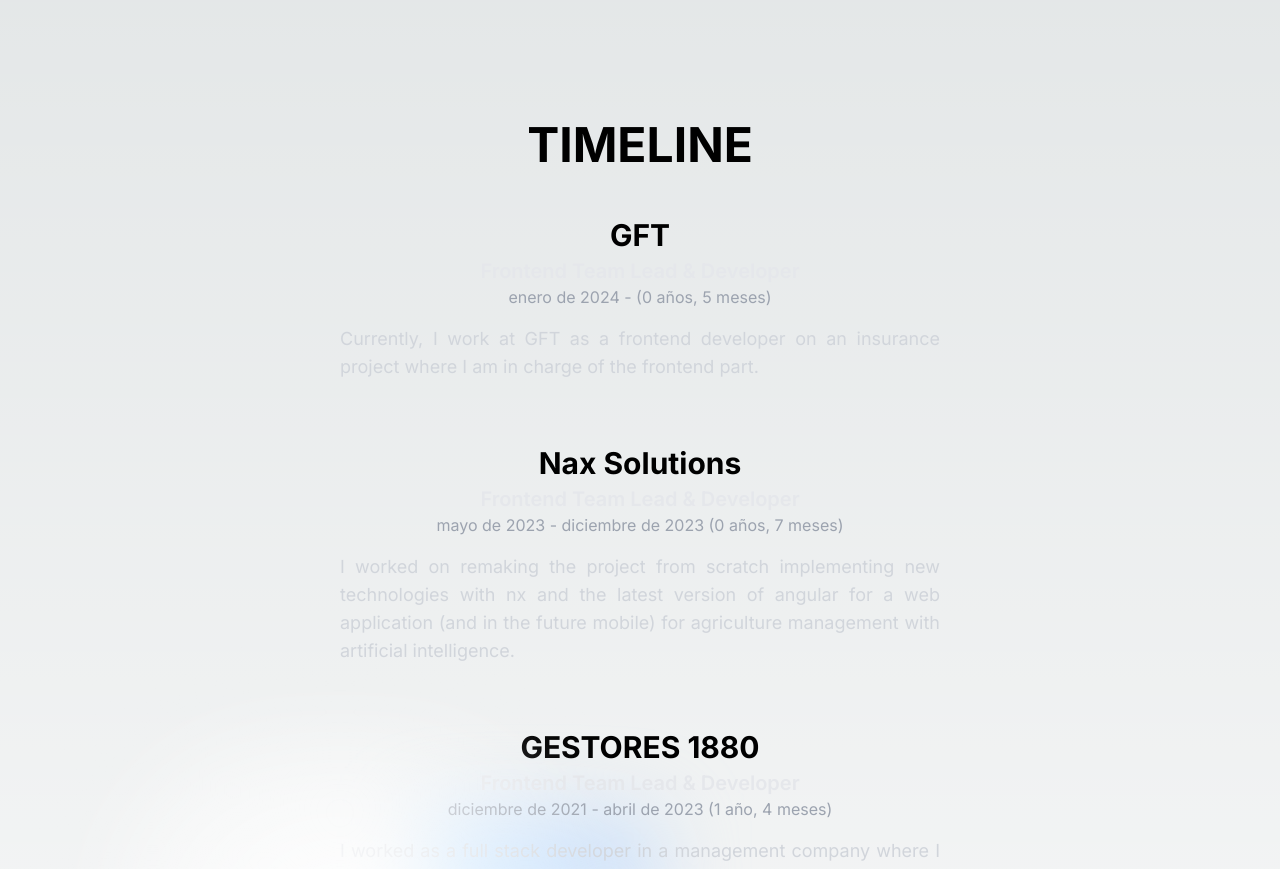
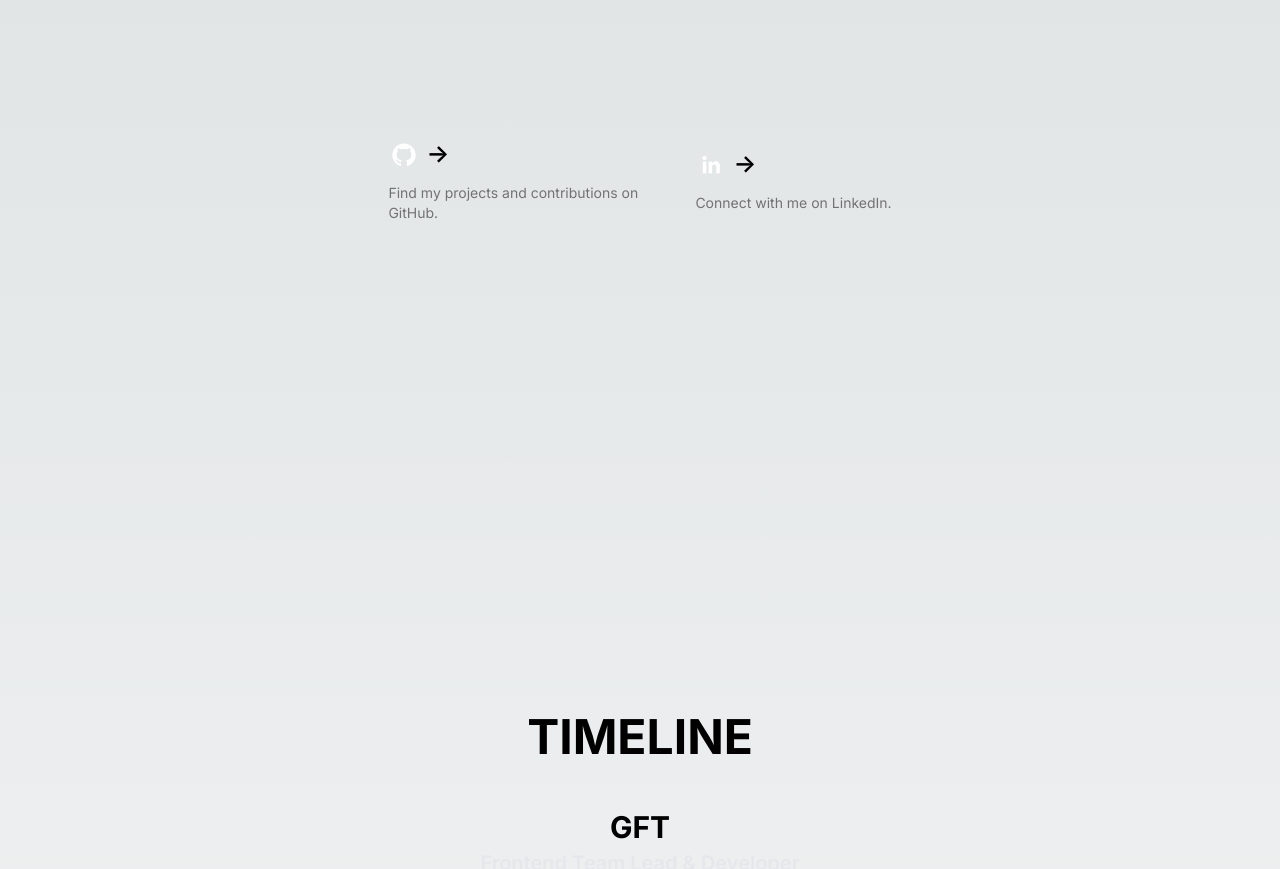
Before and after one commit to miguelmoya1/miguelmoya1, a Next.js app: page / in a window 1280 px wide. Shown: the part 900-1769 px from the top of the page. Built offline with nearby package versions, Linux system fonts and the light colour scheme; no server answers.

Commit message:
chore: add InterestLinks component and update LinkedIn and GitHub SVG components

```diff
--- a/app/components/interest-links.tsx
+++ b/app/components/interest-links.tsx
@@ -1,73 +1,50 @@
+import Github from './svg/github';
+import Linkedin from './svg/linkedin';
+
+type Link = {
+  icon?: any;
+  title?: string;
+  description: string;
+  href: string;
+};
+
+const links = [
+  {
+    icon: Github,
+    description: 'Find my projects and contributions on GitHub.',
+    href: 'https://github.com/miguelmoya1',
+  },
+  {
+    icon: Linkedin,
+    description: 'Connect with me on LinkedIn.',
+    href: 'https://www.linkedin.com/in/miguelmo/',
+  },
+];
+
 export default function InterestLinks() {
+  const prepareLinks = (link: Link, index: number) => {
     return (
-    <section>
-      <div className='mb-32 grid text-center lg:mb-0 lg:w-full lg:max-w-5xl lg:grid-cols-4 lg:text-left'>
       <a
-          href='https://nextjs.org/docs?utm_source=create-next-app&utm_medium=appdir-template&utm_campaign=create-next-app'
+        key={index}
+        href={link.href}
         className='group rounded-lg border border-transparent px-5 py-4 transition-colors hover:border-gray-300 hover:bg-gray-100 hover:dark:border-neutral-700 hover:dark:bg-neutral-800/30'
         target='_blank'
         rel='noopener noreferrer'
       >
         <h2 className='mb-3 text-2xl font-semibold'>
-            Docs{' '}
+          {link.icon && <link.icon />} {link.title}{' '}
           <span className='inline-block transition-transform group-hover:translate-x-1 motion-reduce:transform-none'>
             -&gt;
           </span>
         </h2>
-          <p className='m-0 max-w-[30ch] text-sm opacity-50'>
-            Find in-depth information about Next.js features and API.
-          </p>
+        <p className='m-0 max-w-[30ch] text-sm opacity-50'>{link.description}</p>
       </a>
+    );
+  };
 
-        <a
-          href='https://nextjs.org/learn?utm_source=create-next-app&utm_medium=appdir-template-tw&utm_campaign=create-next-app'
-          className='group rounded-lg border border-transparent px-5 py-4 transition-colors hover:border-gray-300 hover:bg-gray-100 hover:dark:border-neutral-700 hover:dark:bg-neutral-800/30'
-          target='_blank'
-          rel='noopener noreferrer'
-        >
-          <h2 className='mb-3 text-2xl font-semibold'>
-            Learn{' '}
-            <span className='inline-block transition-transform group-hover:translate-x-1 motion-reduce:transform-none'>
-              -&gt;
-            </span>
-          </h2>
-          <p className='m-0 max-w-[30ch] text-sm opacity-50'>
-            Learn about Next.js in an interactive course with&nbsp;quizzes!
-          </p>
-        </a>
-
-        <a
-          href='https://vercel.com/templates?framework=next.js&utm_source=create-next-app&utm_medium=appdir-template&utm_campaign=create-next-app'
-          className='group rounded-lg border border-transparent px-5 py-4 transition-colors hover:border-gray-300 hover:bg-gray-100 hover:dark:border-neutral-700 hover:dark:bg-neutral-800/30'
-          target='_blank'
-          rel='noopener noreferrer'
-        >
-          <h2 className='mb-3 text-2xl font-semibold'>
-            Templates{' '}
-            <span className='inline-block transition-transform group-hover:translate-x-1 motion-reduce:transform-none'>
-              -&gt;
-            </span>
-          </h2>
-          <p className='m-0 max-w-[30ch] text-sm opacity-50'>Explore starter templates for Next.js.</p>
-        </a>
-
-        <a
-          href='https://vercel.com/new?utm_source=create-next-app&utm_medium=appdir-template&utm_campaign=create-next-app'
-          className='group rounded-lg border border-transparent px-5 py-4 transition-colors hover:border-gray-300 hover:bg-gray-100 hover:dark:border-neutral-700 hover:dark:bg-neutral-800/30'
-          target='_blank'
-          rel='noopener noreferrer'
-        >
-          <h2 className='mb-3 text-2xl font-semibold'>
-            Deploy{' '}
-            <span className='inline-block transition-transform group-hover:translate-x-1 motion-reduce:transform-none'>
-              -&gt;
-            </span>
-          </h2>
-          <p className='m-0 max-w-[30ch] text-balance text-sm opacity-50'>
-            Instantly deploy your Next.js site to a shareable URL with Vercel.
-          </p>
-        </a>
-      </div>
+  return (
+    <section>
+      <div className='flex flex-wrap items-center justify-center'>{links.map(prepareLinks)}</div>
     </section>
   );
 }
--- a/app/components/svg/github.tsx
+++ b/app/components/svg/github.tsx
@@ -2,7 +2,13 @@
 
 export default function Github({ width = 32, height = 32, className }: SvgProps) {
   return (
-    <svg viewBox='0 0 512 512' xmlns='http://www.w3.org/2000/svg' width={width} height={height} className={className}>
+    <svg
+      viewBox='0 0 512 512'
+      xmlns='http://www.w3.org/2000/svg'
+      width={width}
+      height={height}
+      className='text-white fill-current inline'
+    >
       <path d='M256 70.7c-102.6 0-185.9 83.2-185.9 185.9 0 82.1 53.3 151.8 127.1 176.4 9.3 1.7 12.3-4 12.3-8.9V389.4c-51.7 11.3-62.5-21.9-62.5-21.9 -8.4-21.5-20.6-27.2-20.6-27.2 -16.9-11.5 1.3-11.3 1.3-11.3 18.7 1.3 28.5 19.2 28.5 19.2 16.6 28.4 43.5 20.2 54.1 15.4 1.7-12 6.5-20.2 11.8-24.9 -41.3-4.7-84.7-20.6-84.7-91.9 0-20.3 7.3-36.9 19.2-49.9 -1.9-4.7-8.3-23.6 1.8-49.2 0 0 15.6-5 51.1 19.1 14.8-4.1 30.7-6.2 46.5-6.3 15.8 0.1 31.7 2.1 46.6 6.3 35.5-24 51.1-19.1 51.1-19.1 10.1 25.6 3.8 44.5 1.8 49.2 11.9 13 19.1 29.6 19.1 49.9 0 71.4-43.5 87.1-84.9 91.7 6.7 5.8 12.8 17.1 12.8 34.4 0 24.9 0 44.9 0 51 0 4.9 3 10.7 12.4 8.9 73.8-24.6 127-94.3 127-176.4C441.9 153.9 358.6 70.7 256 70.7z'></path>
     </svg>
   );
--- a/app/components/svg/linkedin.tsx
+++ b/app/components/svg/linkedin.tsx
@@ -2,7 +2,13 @@
 
 export default function Linkedin({ width = 32, height = 32, className }: SvgProps) {
   return (
-    <svg viewBox='0 0 512 512' xmlns='http://www.w3.org/2000/svg' width={width} height={height} className={className}>
+    <svg
+      viewBox='0 0 512 512'
+      xmlns='http://www.w3.org/2000/svg'
+      width={width}
+      height={height}
+      className='text-white fill-current inline'
+    >
       <path d='M186.4 142.4c0 19-15.3 34.5-34.2 34.5 -18.9 0-34.2-15.4-34.2-34.5 0-19 15.3-34.5 34.2-34.5C171.1 107.9 186.4 123.4 186.4 142.4zM181.4 201.3h-57.8V388.1h57.8V201.3zM273.8 201.3h-55.4V388.1h55.4c0 0 0-69.3 0-98 0-26.3 12.1-41.9 35.2-41.9 21.3 0 31.5 15 31.5 41.9 0 26.9 0 98 0 98h57.5c0 0 0-68.2 0-118.3 0-50-28.3-74.2-68-74.2 -39.6 0-56.3 30.9-56.3 30.9v-25.2H273.8z'></path>
     </svg>
   );
--- a/app/page.tsx
+++ b/app/page.tsx
@@ -1,5 +1,6 @@
 import AboutMe from './components/about-me';
 import Header from './components/header';
+import InterestLinks from './components/interest-links';
 import Timeline from './components/timeline';
 
 export default function Home() {
@@ -9,7 +10,7 @@
 
       <AboutMe />
 
-      {/* <InterestLinks /> */}
+      <InterestLinks />
 
       <Timeline />
     </main>
```
Lines whose indentation alone changed are shown as unchanged.
